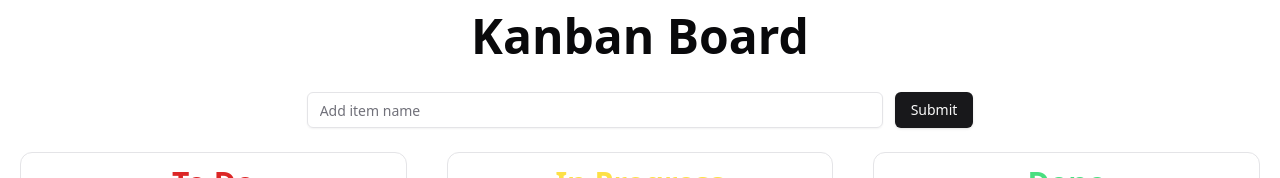
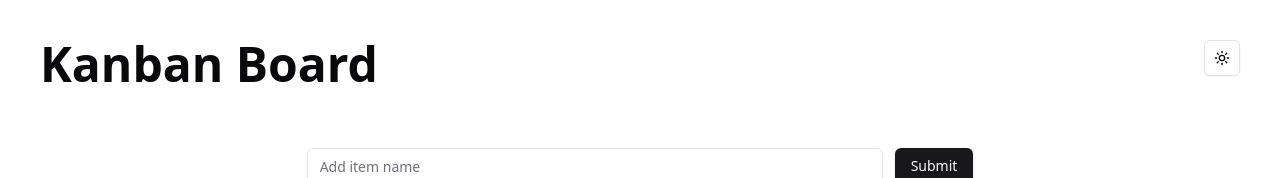
Before and after one commit to bangueco/kanban-board, a Svelte app: page / in a window 1280 px wide. Shown: the top 178 px of the page. Built offline with nearby package versions, Linux system fonts and the light colour scheme; the HTML template or start-up script is replaced by a standard one.

Commit message:
feat: add theme switcher

```diff
--- a/package.json
+++ b/package.json
@@ -26,6 +26,7 @@
     "vite": "^6.1.0"
   },
   "dependencies": {
+    "lucide-svelte": "^0.475.0",
     "mode-watcher": "^0.5.1"
   }
 }
--- a/src/App.svelte
+++ b/src/App.svelte
@@ -5,9 +5,9 @@
     import { onMount } from "svelte";
     import storage from "./lib/storage";
     import type { Items } from "./types";
-    import { dragItem } from "./lib/actions.svelte";
     import { kanbanGroups, kanbanItemsStore } from "./lib/stores.svelte";
     import KanbanItem from "./lib/components/KanbanItem.svelte";
+    import ThemeSwitcher from "./lib/components/ThemeSwitcher.svelte";
 
     let kanbanItemName: string = $state('')
 
@@ -44,8 +44,9 @@
     }
 </script>
 
-<header class="p-3 text-center">
+<header class="p-10 text-center flex flex-row justify-between">
   <h1 class="text-5xl font-bold">Kanban Board</h1>
+  <ThemeSwitcher />
 </header>
 
 <main class="flex-auto p-2">
@@ -56,7 +57,7 @@
   <div class="p-3 grid grid-cols-3 gap-10 h-full">
     <div id="todo" class="border p-3 rounded-xl">
       <h1 class="text-3xl font-bold text-red-600 text-center">To Do</h1>
-      <div id="todo-items" class="flex flex-col gap-3 pt-12 overflow-scroll h-full">
+      <div id="todo-items" class="flex flex-col gap-3 pt-12 overflow-y-scroll overflow-x-hidden h-full">
         {#each $kanbanGroups.todo as todoKanban }
           <KanbanItem
             id={todoKanban.id}
--- /dev/null
+++ b/src/lib/components/ThemeSwitcher.svelte
@@ -0,0 +1,17 @@
+<script lang="ts">
+
+  import {Sun, Moon} from "lucide-svelte";
+
+  import { toggleMode } from "mode-watcher";
+    import Button from "./ui/button/button.svelte";
+ </script>
+
+ <Button onclick={toggleMode} variant="outline" size="icon">
+  <Sun
+   class="h-[1.2rem] w-[1.2rem] rotate-0 scale-100 transition-all dark:-rotate-90 dark:scale-0"
+  />
+  <Moon
+   class="absolute h-[1.2rem] w-[1.2rem] rotate-90 scale-0 transition-all dark:rotate-0 dark:scale-100"
+  />
+  <span class="sr-only">Toggle theme</span>
+ </Button>
```
Also changed, not shown: 1 other file (tests, documents, lock files or other folders).
